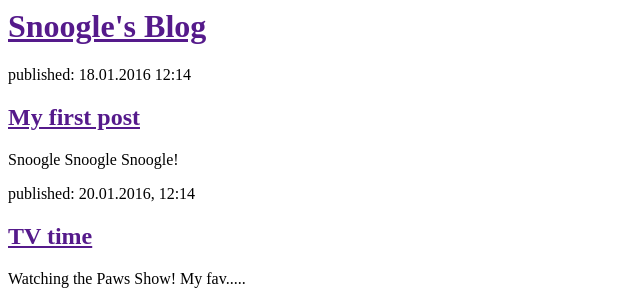
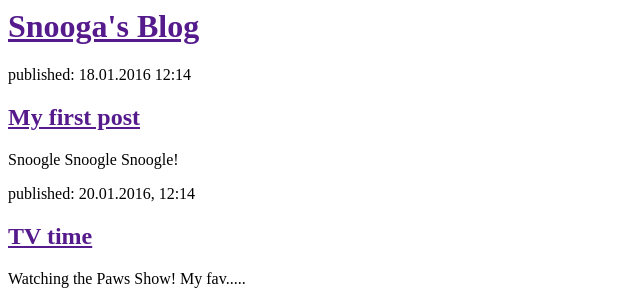
Before and after one commit to bevo009/DG_blog, a Django app: page / in a window 1280 px wide. Shown: the top 300 px of the page, without its empty margins (0-640 px from the left). Run offline with Django 3.2, Linux system fonts and the light colour scheme.

Commit message:
Changed Snoogle to Snooga in template.blog.post_list.html

```diff
--- a/blog/templates/blog/post_list.html
+++ b/blog/templates/blog/post_list.html
@@ -1,10 +1,10 @@
 <html>
     <head>
-        <title>Snoogle's blog</title>
+        <title>Snooga's blog</title>
     </head>
     <body>
         <div>
-            <h1><a href="">Snoogle's Blog</a></h1>
+            <h1><a href="">Snooga's Blog</a></h1>
         </div>
 
         <div>
```
